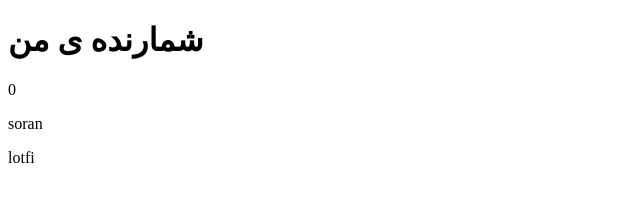
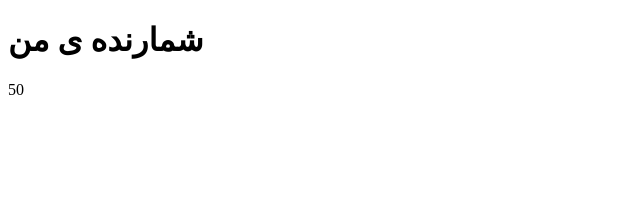
Before and after one commit to soranlotfi/React-project-start-up, a React (Create React App) app: page / in a window 1280 px wide. Shown: the top 217 px of the page, without its empty margins (0-640 px from the left). Built offline with nearby package versions, Linux system fonts and the light colour scheme.

Commit message:
state in functional components react hook

```diff
--- a/src/App.js
+++ b/src/App.js
@@ -1,30 +1,26 @@
-import {Component} from "react";
 
-class App extends  Component{
+import{useState} from "react";
 
-state = {
-    name:"soran",
-    lastName:"lotfi",
-    count:0,
-}
+const App =  ()=>{
+    const [count ,setCount] = useState(50);
+    const changeCount = ()=>{
+        setCount(80)
+    }
 
-changeState(){
-    this.setState({count:5})
-}
+    let arr = [1,2,3,4]
+    console.log( "before:" + arr)
+    arr=[arr[0],...arr.slice(3,4) , 10 ,15]
+    console.log("after:" + arr)
 
-    render(){
-        const {count,name,lastName}=this.state
+
         return(
             <div>
                 <header>
                     <h1>شمارنده ی من </h1>
                 </header>
                 <p>{count}</p>
-                <p>{name}</p>
-                <p>{lastName}</p>
 
             </div>
         )
-    }
 }
 export  default  App;
```
Also changed, not shown: notes.txt.
